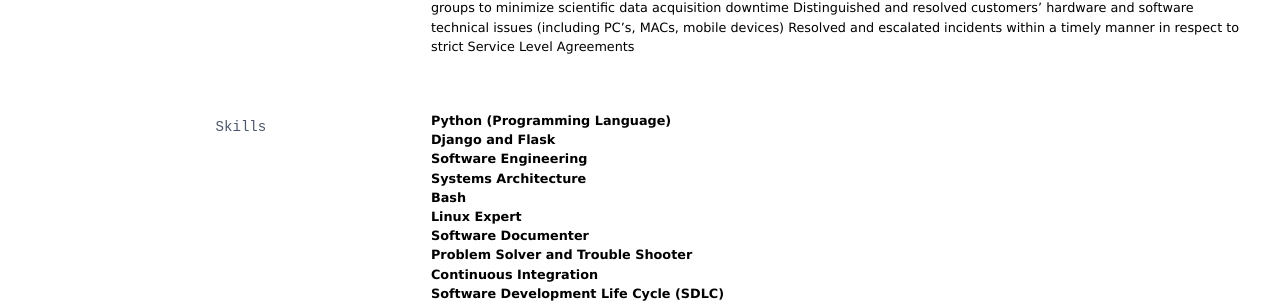
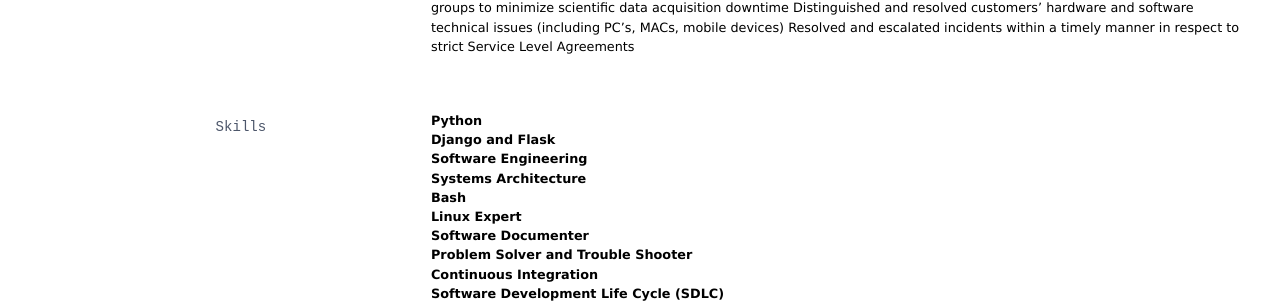
Before and after one commit to colingarvey/colingarvey.github.io, a Jekyll site: the page built from docs/_pages/cv.md, in a window 1280 px wide. Shown: the part 995-1300 px from the top of the page. Built offline with Jekyll 4.4.1, drawn with Linux system fonts in a browser that asks for light colours.

Commit message:
updated skills

```diff
--- a/docs/_pages/cv.md
+++ b/docs/_pages/cv.md
@@ -95,7 +95,7 @@ Resolved and escalated incidents within a timely manner in respect to strict Ser
 
 ## Skills
 
-- **Python (Programming Language)**
+- **Python**
 - **Django and Flask**
 - **Software Engineering**
 - **Systems Architecture**
```
